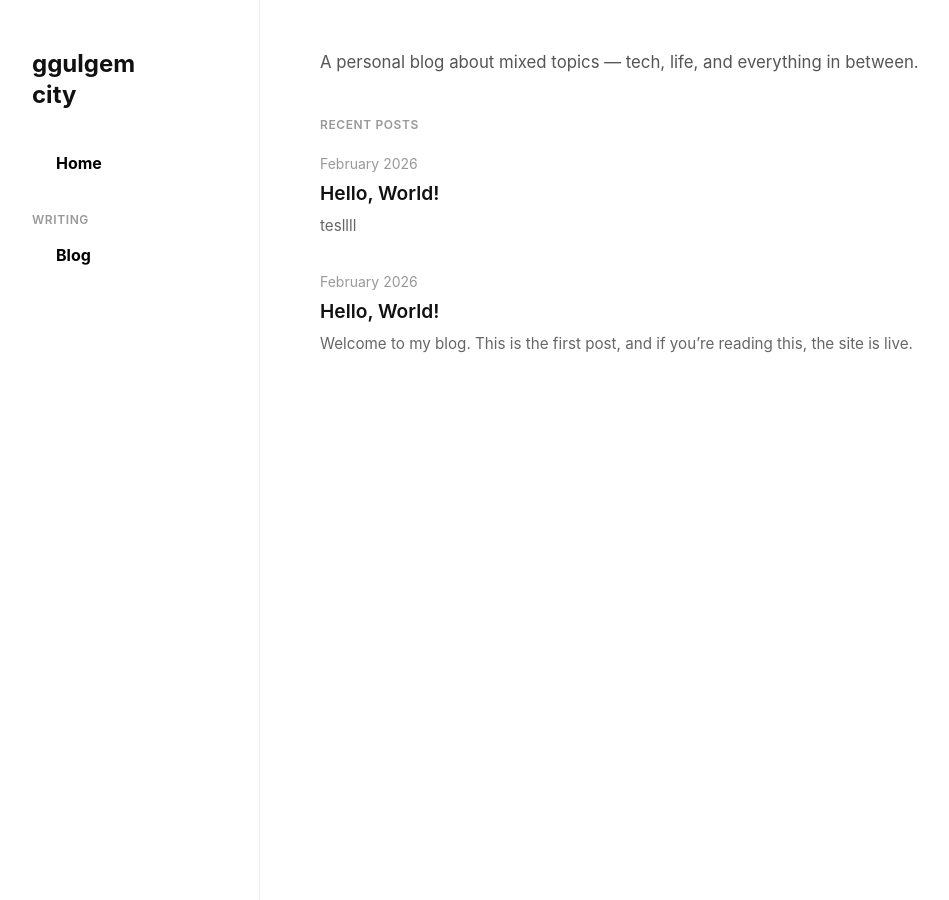
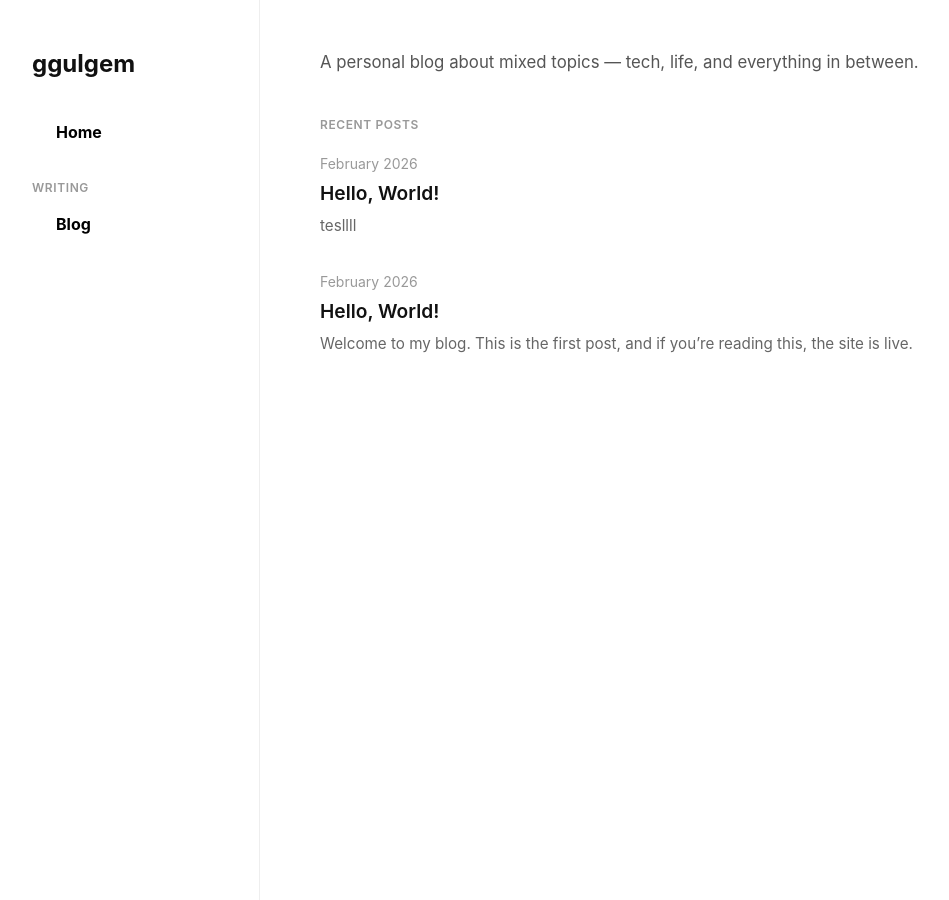
Before and after one commit to bennjung/myblog, a Jekyll site: the page built from index.html, in a window 1280 px wide. Shown: the whole page, without its empty margins (40-989 px from the left). Built offline with Jekyll 4.4.1, drawn with Linux system fonts in a browser that asks for light colours.

Commit message:
Remove 'city' from site title
Co-Authored-By: Claude Opus 4.6 <noreply@anthropic.com>

```diff
--- a/_includes/header.html
+++ b/_includes/header.html
@@ -1,5 +1,5 @@
 <aside class="sidebar" id="sidebar">
-  <a href="{{ '/' | relative_url }}" class="site-title">ggulgem<br>city</a>
+  <a href="{{ '/' | relative_url }}" class="site-title">ggulgem</a>
 
   <button class="menu-toggle" id="menuToggle" aria-label="Toggle menu">&#9776;</button>
 
```
